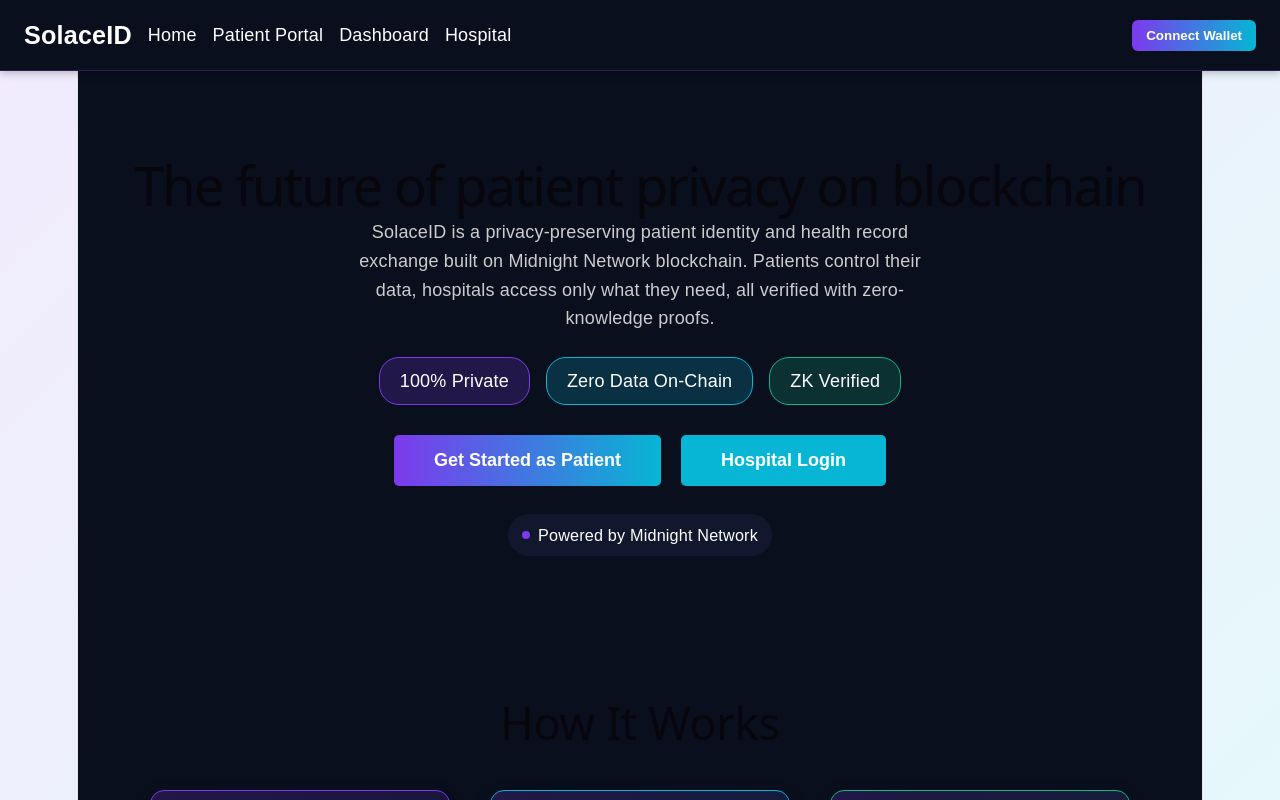
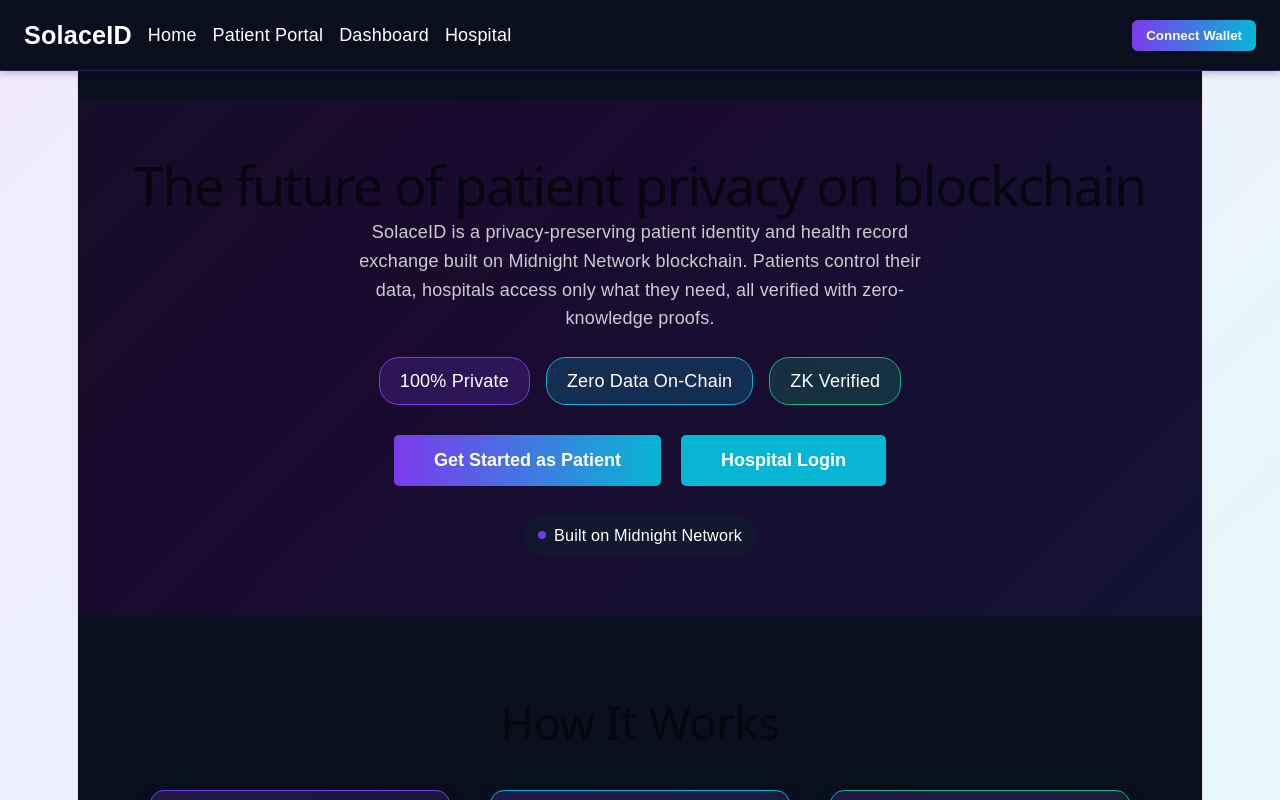
Before and after one commit to dakshdrall/SolaceID, a React (Vite) app in the folder solaceid/: page / in a window 1280 px wide. Shown: the top 800 px of the page. Built offline with nearby package versions, Linux system fonts and the light colour scheme.

Commit message:
feat: landing page animations and hover effects

```diff
--- a/solaceid/src/pages/LandingPage.tsx
+++ b/solaceid/src/pages/LandingPage.tsx
@@ -1,8 +1,29 @@
 import { useNavigate } from 'react-router-dom';
+import { useEffect, useState } from 'react';
 import Navbar from '../components/Navbar';
 
 function LandingPage() {
   const navigate = useNavigate();
+  const [hoveredCard, setHoveredCard] = useState<number | null>(null);
+
+  useEffect(() => {
+    const style = document.createElement('style');
+    style.textContent = `
+      @keyframes gradientShift {
+        0% { background-position: 0% 50%; }
+        50% { background-position: 100% 50%; }
+        100% { background-position: 0% 50%; }
+      }
+      @keyframes pulse {
+        0%, 100% { opacity: 1; }
+        50% { opacity: 0.5; }
+      }
+    `;
+    document.head.appendChild(style);
+    return () => {
+      document.head.removeChild(style);
+    };
+  }, []);
 
   return (
     <div style={{ backgroundColor: '#0a0f1e', minHeight: '100vh', color: 'white', fontFamily: 'Arial, sans-serif', paddingTop: '100px', scrollPaddingTop: '3rem' }}>
@@ -18,7 +39,7 @@
         zIndex: -1
       }}></div>
 
-      <header style={{ textAlign: 'center', padding: '40px 1rem 60px' }}>
+      <header style={{ textAlign: 'center', padding: '40px 1rem 60px', background: 'linear-gradient(-45deg, #0a0f1e, #0d1a3a, #1a0a2e, #0a1a1a)', backgroundSize: '400% 400%', animation: 'gradientShift 8s ease infinite' }}>
         <h1 style={{ fontSize: '3rem', marginBottom: '20px' }}>The future of patient privacy on blockchain</h1>
         <p style={{ fontSize: '18px', maxWidth: '600px', margin: '0 auto 24px', lineHeight: '1.6', color: '#ccc' }}>
           SolaceID is a privacy-preserving patient identity and health record exchange built on Midnight Network blockchain. Patients control their data, hospitals access only what they need, all verified with zero-knowledge proofs.
@@ -38,8 +59,8 @@
         </div>
         <div style={{ marginTop: '28px' }}>
           <span style={{ display: 'inline-flex', alignItems: 'center', gap: '8px', background: '#11182e', borderRadius: '999px', padding: '8px 14px', fontSize: '0.9rem', color: '#fff' }}>
-            <span style={{ width: '8px', height: '8px', borderRadius: '999px', background: '#7c3aed', display: 'inline-block' }} />
-            Powered by Midnight Network
+            <span style={{ width: '8px', height: '8px', borderRadius: '999px', background: '#7c3aed', animation: 'pulse 2s infinite' }} />
+            Built on Midnight Network
           </span>
         </div>
       </header>
@@ -47,17 +68,17 @@
       <section style={{ padding: '80px 1rem 20px', textAlign: 'center' }}>
         <h2 style={{ fontSize: '2.5rem', marginBottom: '40px' }}>How It Works</h2>
         <div style={{ display: 'flex', justifyContent: 'center', gap: '40px', flexWrap: 'wrap' }}>
-          <div style={{ ...stepStyle, background: 'linear-gradient(145deg, rgba(124,58,237,0.2), rgba(124,58,237,0.1))', border: '1px solid #7c3aed' }}>
+          <div style={{ ...stepStyle, background: 'linear-gradient(145deg, rgba(124,58,237,0.2), rgba(124,58,237,0.1))', border: hoveredCard === 0 ? '1px solid #7c3aed' : '1px solid #7c3aed' }} onMouseEnter={() => setHoveredCard(0)} onMouseLeave={() => setHoveredCard(null)}>
             <div style={stepIcon}>1</div>
             <h3>Generate ZK Identity</h3>
             <p>Create your cryptographic identity commitment on Midnight Network.</p>
           </div>
-          <div style={{ ...stepStyle, background: 'linear-gradient(145deg, rgba(124,58,237,0.2), rgba(6,182,212,0.1))', border: '1px solid #06b6d4' }}>
+          <div style={{ ...stepStyle, background: 'linear-gradient(145deg, rgba(124,58,237,0.2), rgba(6,182,212,0.1))', border: hoveredCard === 1 ? '1px solid #7c3aed' : '1px solid #06b6d4' }} onMouseEnter={() => setHoveredCard(1)} onMouseLeave={() => setHoveredCard(null)}>
             <div style={stepIcon}>2</div>
             <h3>Grant Consent</h3>
             <p>Sign consent transactions for specific hospital data access.</p>
           </div>
-          <div style={{ ...stepStyle, background: 'linear-gradient(145deg, rgba(124,58,237,0.2), rgba(16,185,129,0.1))', border: '1px solid #10b981' }}>
+          <div style={{ ...stepStyle, background: 'linear-gradient(145deg, rgba(124,58,237,0.2), rgba(16,185,129,0.1))', border: hoveredCard === 2 ? '1px solid #7c3aed' : '1px solid #10b981' }} onMouseEnter={() => setHoveredCard(2)} onMouseLeave={() => setHoveredCard(null)}>
             <div style={stepIcon}>3</div>
             <h3>Verify & Access</h3>
             <p>Hospitals verify ZK proofs to access authorized health records.</p>
--- a/solaceid/src/pages/PatientWallet.tsx
+++ b/solaceid/src/pages/PatientWallet.tsx
@@ -1,4 +1,4 @@
-import { useState } from 'react';
+import { useState, useEffect } from 'react';
 import { useNavigate } from 'react-router-dom';
 import Navbar from '../components/Navbar';
 
@@ -13,9 +13,23 @@
   });
   const [loading, setLoading] = useState(false);
   const [success, setSuccess] = useState(false);
+  const [flash, setFlash] = useState(false);
   const [hash, setHash] = useState('');
 
-  // Navbar handles wallet connection now.
+  useEffect(() => {
+    const style = document.createElement('style');
+    style.textContent = `
+      @keyframes flash {
+        0% { box-shadow: 0 0 0 0 rgba(16, 185, 129, 0.7); }
+        50% { box-shadow: 0 0 0 10px rgba(16, 185, 129, 0); }
+        100% { box-shadow: 0 0 0 0 rgba(16, 185, 129, 0); }
+      }
+    `;
+    document.head.appendChild(style);
+    return () => {
+      document.head.removeChild(style);
+    };
+  }, []);
 
   const handleGenerate = () => {
     setLoading(true);
@@ -27,6 +41,8 @@
       localStorage.setItem('patientCreated', new Date().toISOString());
       setLoading(false);
       setSuccess(true);
+      setFlash(true);
+      setTimeout(() => setFlash(false), 1000);
     }, 2500);
   };
 
@@ -57,7 +73,8 @@
           border: '1px solid rgba(255, 255, 255, 0.2)',
           borderRadius: '15px',
           padding: '30px',
-          marginBottom: '20px'
+          marginBottom: '20px',
+          ...(flash ? { animation: 'flash 1s ease-out' } : {})
         }}>
           <div style={{ textAlign: 'center', marginBottom: '20px' }}>
             <div style={{
```
